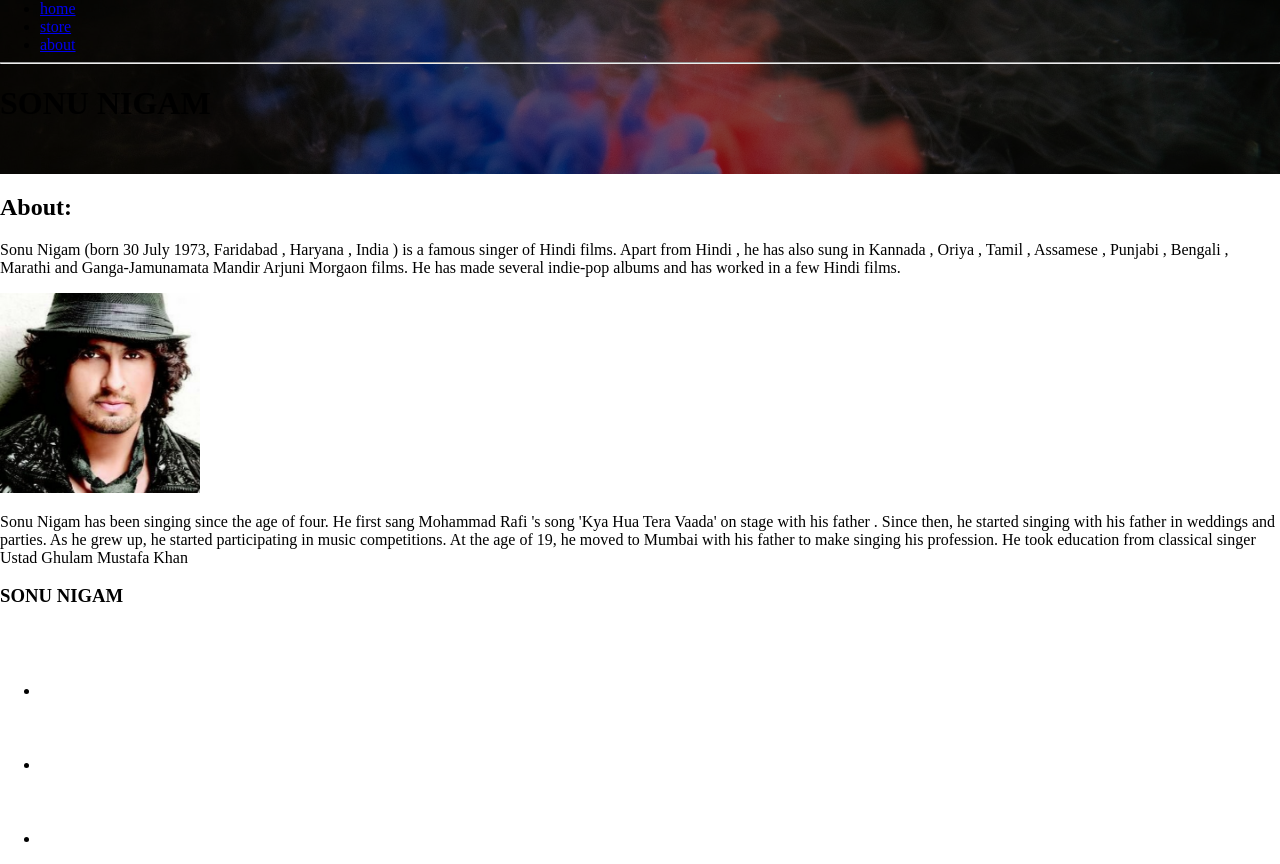
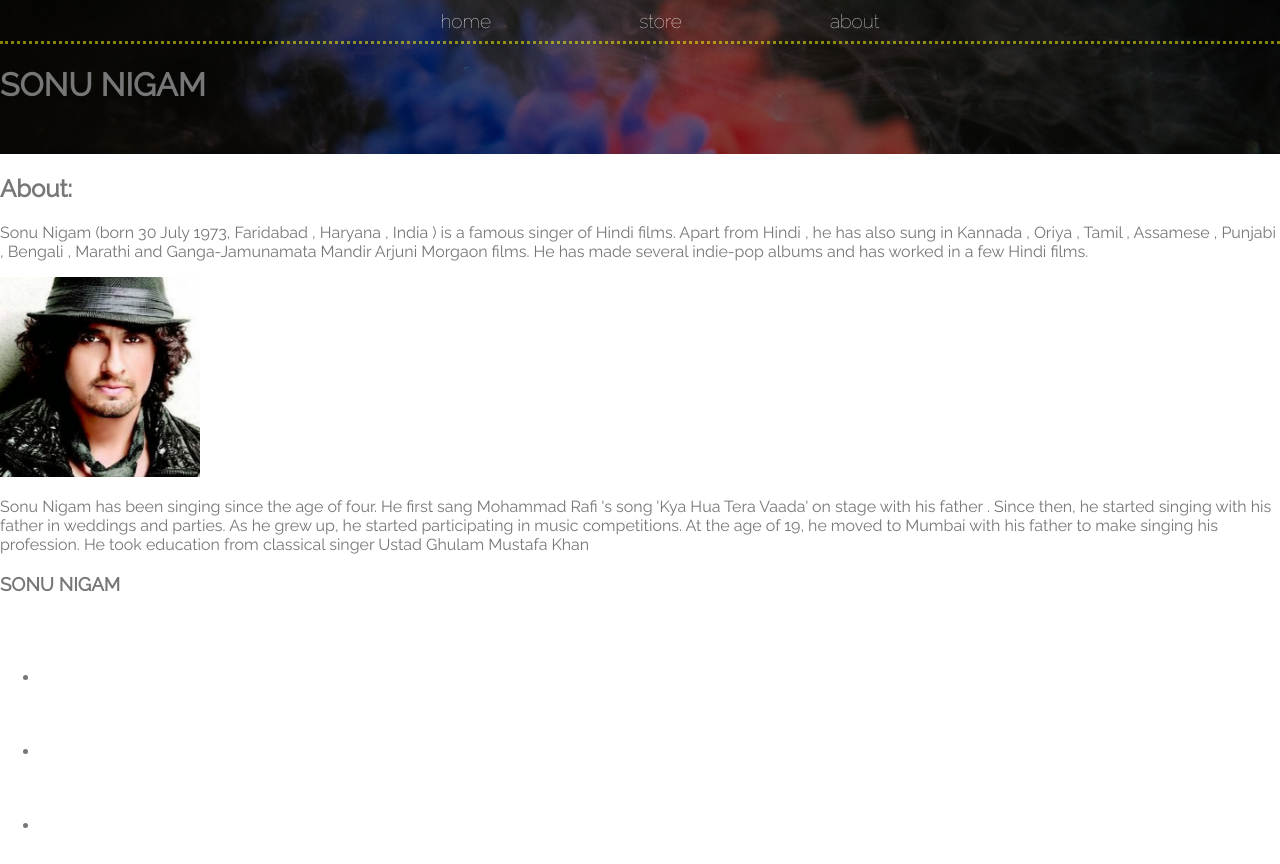
Before and after one commit to apoorv-x12/web-dev-simplified-youtube-beginners, a plain HTML site: page about.html in a window 1280 px wide. Drawn offline with Linux system fonts and the light colour scheme.

Commit message:
second commit in ver4 completed main nav done till 13:45 of yt video

```diff
--- a/about.html
+++ b/about.html
@@ -10,14 +10,14 @@
 </head>
 <body>
         <header class="main-header">
-            <nav class="nav">
+            <nav class="nav main-nav">
                 <ul>
                     <li><a href="index.html">home</a></li>
                     <li><a href="store.html">store</a></li>
                     <li><a href="about.html">about</a></li>
                 </ul>
             </nav>
-            <hr>
+
             <h1>SONU NIGAM</h1>
         </header>
 
--- a/style.css
+++ b/style.css
@@ -1,3 +1,12 @@
+@import url('https://fonts.googleapis.com/css2?family=Raleway:wght@100;300;400&display=swap');
+
+* {
+    box-sizing: border-box;
+    font-family: 'Raleway',
+        sans-serif;
+    color: #777;
+}
+
 body,
 html {
     margin: 0;
@@ -8,6 +17,31 @@ html {
     margin: 0;
 }
 
+.nav li {
+    display: inline;
+}
+
+.nav a {
+    display: inline-block;
+    padding: 0.5em;
+    color: white;
+    text-decoration: none;
+}
+
+.nav a:hover {
+    background-color: rgba(255, 255, 0, .5);
+}
+
+.main-nav {
+    text-align: center;
+    font-size: 1.2em;
+    font-weight: lighter;
+    border-bottom: 3px dotted rgba(255, 255, 0, .5);
+}
+.main-nav li {
+    padding: 0 5%;
+}
+
 .main-header {
     background-color: rgba(0, 0, 0, .5);
     background-image: url("images/Header Background.jpg");
```
